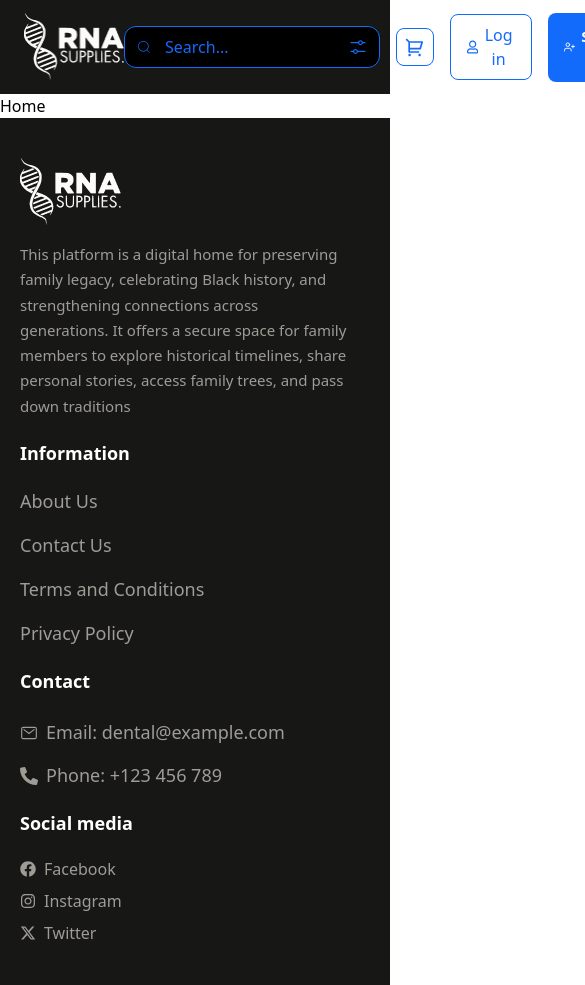
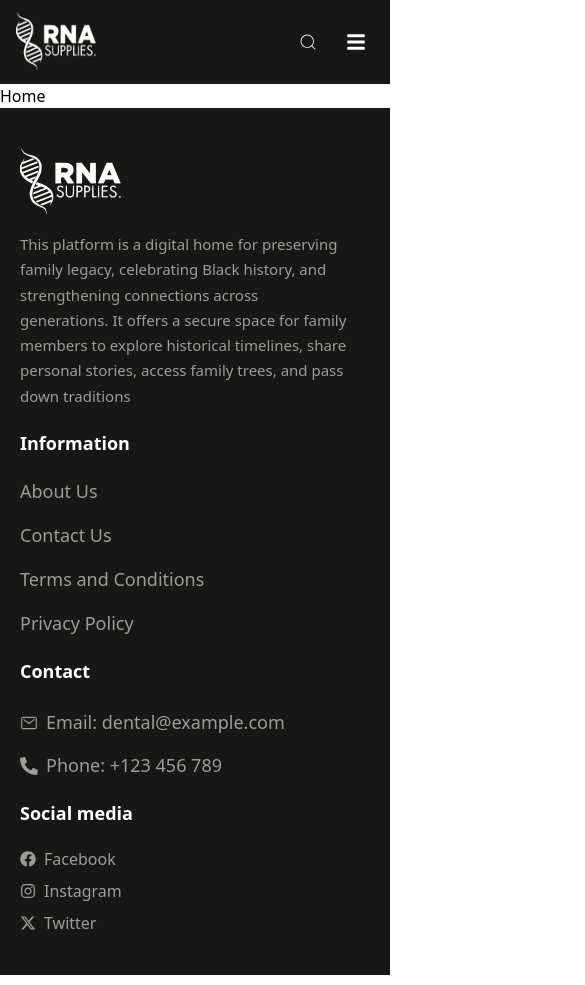
Before and after one commit to TAIJULAMAN/dental-ecommerce-web, a React (Vite) app: page / in a window 390 px wide. Shown: the top 985 px of the page, 585 px wide, since content can reach past the window. Built offline with nearby package versions, Linux system fonts and the light colour scheme.

Commit message:
responsive navbar

```diff
--- a/src/components/navbar/Navbar.jsx
+++ b/src/components/navbar/Navbar.jsx
@@ -1,63 +1,66 @@
-import React from "react";
+import React, { useState } from "react";
 import { CiSearch } from "react-icons/ci";
-import { FaRegUser } from "react-icons/fa";
+import { FaRegUser, FaTimes, FaBars } from "react-icons/fa";
 import { FiUserPlus } from "react-icons/fi";
 import { RiShoppingCart2Line } from "react-icons/ri";
 import { VscSettings } from "react-icons/vsc";
+
 export default function Navbar() {
+  const [isMenuOpen, setIsMenuOpen] = useState(false);
+  const [isSearchOpen, setIsSearchOpen] = useState(false);
+
+  const toggleMenu = () => {
+    setIsMenuOpen(!isMenuOpen);
+  };
+
+  const toggleSearch = () => {
+    setIsSearchOpen(!isSearchOpen);
+  };
+
   return (
-    <nav className="bg-[#171716] text-white px-6 py-3">
-      <div className="container mx-auto flex items-center justify-between">
-        {/* Logo and Brand */}
-        <div className="flex items-center space-x-2">
-          <div className="w-[100px] h-[70px] flex items-center justify-center">
-            <img src="/logo.png" alt="company logo" />
-          </div>
+    <nav className="bg-[#171716] text-white px-4 py-3 sticky top-0 z-50">
+      <div className="container mx-auto">
+        {/* Mobile Header */}
+        <div className="flex items-center justify-between">
+          {/* Logo */}
+          <div className="w-[80px] h-[60px] flex items-center justify-center md:w-[100px] md:h-[70px]">
+            <img src="/logo.png" alt="company logo" className="h-full w-auto" />
           </div>
 
-        {/* Navigation Links */}
+          {/* Mobile Menu Button */}
+          <div className="flex items-center space-x-3 md:hidden">
+            <button onClick={toggleSearch} className="text-white p-2">
+              <CiSearch className="h-5 w-5" />
+            </button>
+            <button onClick={toggleMenu} className="text-white p-2">
+              {isMenuOpen ? <FaTimes className="h-5 w-5" /> : <FaBars className="h-5 w-5" />}
+            </button>
+          </div>
+
+          {/* Desktop Navigation */}
           <div className="hidden md:flex items-center space-x-8">
-          <a
-            href="#"
-            className="text-white hover:text-gray-300 transition-colors"
-          >
+            <a href="#" className="text-white hover:text-gray-300 transition-colors">
               Home
             </a>
-          <a
-            href="#"
-            className="text-white hover:text-gray-300 transition-colors"
-          >
+            <a href="#" className="text-white hover:text-gray-300 transition-colors">
               Product
             </a>
-          <a
-            href="#"
-            className="text-white hover:text-gray-300 transition-colors"
-          >
+            <a href="#" className="text-white hover:text-gray-300 transition-colors">
               Category
             </a>
-          <a
-            href="#"
-            className="text-white hover:text-gray-300 transition-colors"
-          >
+            <a href="#" className="text-white hover:text-gray-300 transition-colors">
               Procedure Guide
             </a>
-          <a
-            href="#"
-            className="text-white hover:text-gray-300 transition-colors"
-          >
+            <a href="#" className="text-white hover:text-gray-300 transition-colors">
               Pharmaceuticals
             </a>
-          <a
-            href="#"
-            className="text-white hover:text-gray-300 transition-colors"
-          >
+            <a href="#" className="text-white hover:text-gray-300 transition-colors">
               Blog
             </a>
           </div>
 
-        {/* Right Side Actions */}
-        <div className="flex items-center space-x-4">
-          {/* Search Bar */}
+          {/* Desktop Actions */}
+          <div className="hidden md:flex items-center space-x-4">
             <div className="relative">
               <div className="absolute inset-y-0 left-0 pl-3 flex items-center pointer-events-none">
                 <CiSearch className="h-4 w-4 text-[#136BFB]" />
@@ -72,23 +75,79 @@ export default function Navbar() {
               </button>
             </div>
 
-          {/* Shopping Cart */}
             <button className="p-2 border border-[#136BFB] rounded-lg">
               <RiShoppingCart2Line className="h-5 w-5 text-[#136BFB]" />
             </button>
 
-          {/* Login Button */}
             <button className="flex items-center space-x-1 px-4 py-2 border border-[#136BFB] text-[#136BFB] rounded-lg">
               <FaRegUser className="h-4 w-4" />
               <span>Log in</span>
             </button>
 
-          {/* Sign Up Button */}
-          <button className="flex items-center space-x-1 px-4 py-3 bg-[#136BFB] text-white rounded-lg">
+            <button className="flex items-center space-x-1 px-4 py-2 bg-[#136BFB] text-white rounded-lg">
               <FiUserPlus className="h-4 w-4" />
-            <span className="text-[15px] text-white font-bold">Sign up</span>
+              <span className="text-[15px] font-bold">Sign up</span>
             </button>
           </div>
+        </div>
+
+        {/* Mobile Search Bar */}
+        {isSearchOpen && (
+          <div className="mt-3 md:hidden">
+            <div className="relative">
+              <div className="absolute inset-y-0 left-0 pl-3 flex items-center pointer-events-none">
+                <CiSearch className="h-4 w-4 text-[#136BFB]" />
+              </div>
+              <input
+                type="text"
+                placeholder="Search..."
+                className="w-full bg-black border border-[#136BFB] rounded-xl pl-10 pr-4 py-2 text-white placeholder-[#136BFB] focus:outline-none"
+              />
+              <button className="absolute inset-y-0 right-0 pr-3 flex items-center">
+                <VscSettings className="h-5 w-5 text-[#136BFB]" />
+              </button>
+            </div>
+          </div>
+        )}
+
+        {/* Mobile Menu */}
+        {isMenuOpen && (
+          <div className="md:hidden mt-4 pb-4">
+            <div className="flex flex-col space-y-3">
+              <a href="#" className="text-white hover:text-gray-300 transition-colors py-2">
+                Home
+              </a>
+              <a href="#" className="text-white hover:text-gray-300 transition-colors py-2">
+                Product
+              </a>
+              <a href="#" className="text-white hover:text-gray-300 transition-colors py-2">
+                Category
+              </a>
+              <a href="#" className="text-white hover:text-gray-300 transition-colors py-2">
+                Procedure Guide
+              </a>
+              <a href="#" className="text-white hover:text-gray-300 transition-colors py-2">
+                Pharmaceuticals
+              </a>
+              <a href="#" className="text-white hover:text-gray-300 transition-colors py-2">
+                Blog
+              </a>
+              <div className="flex space-x-4 pt-2">
+                <button className="p-2 border border-[#136BFB] rounded-lg">
+                  <RiShoppingCart2Line className="h-5 w-5 text-[#136BFB]" />
+                </button>
+                <button className="flex items-center space-x-1 px-4 py-2 border border-[#136BFB] text-[#136BFB] rounded-lg">
+                  <FaRegUser className="h-4 w-4" />
+                  <span>Log in</span>
+                </button>
+                <button className="flex items-center space-x-1 px-4 py-2 bg-[#136BFB] text-white rounded-lg">
+                  <FiUserPlus className="h-4 w-4" />
+                  <span>Sign up</span>
+                </button>
+              </div>
+            </div>
+          </div>
+        )}
       </div>
     </nav>
   );
```
Lines whose indentation alone changed are shown as unchanged.
